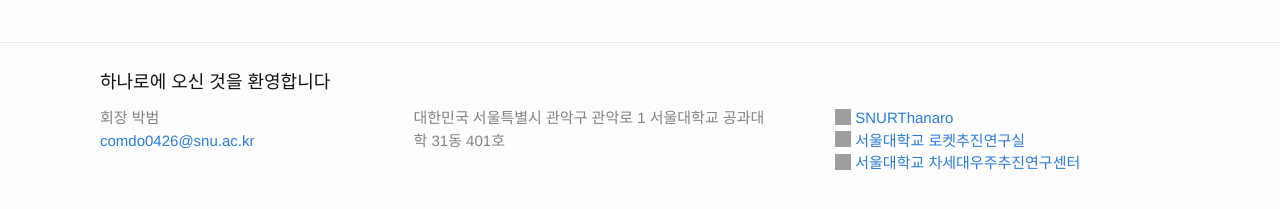
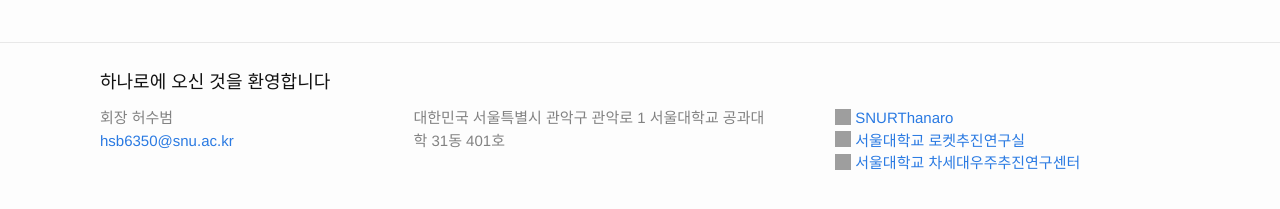
Before and after one commit to Hanaro2021/hanaro.github.io, a Jekyll site: the page built from _pages/8.support.md, in a window 1280 px wide. Shown: the part 581-790 px from the top of the page. Built offline with Jekyll 4.4.1, drawn with Linux system fonts in a browser that asks for light colours; nearby versions of some CDN libraries; grey boxes are pictures that could not be loaded.

Commit message:
Update _config.yml

```diff
--- a/_config.yml
+++ b/_config.yml
@@ -14,8 +14,8 @@
 # You can create any custom variable you would like, and they will be accessible
 # in the templates via {{ site.myvariable }}.
 title: 하나로에 오신 것을 환영합니다
-author: 회장 박범
-email: comdo0426@snu.ac.kr
+author: 회장 허수범
+email: hsb6350@snu.ac.kr
 address : > # this means to ignore newlines until "baseurl:"
   대한민국 서울특별시 관악구 관악로 1
   서울대학교 공과대학 31동 401호
```
